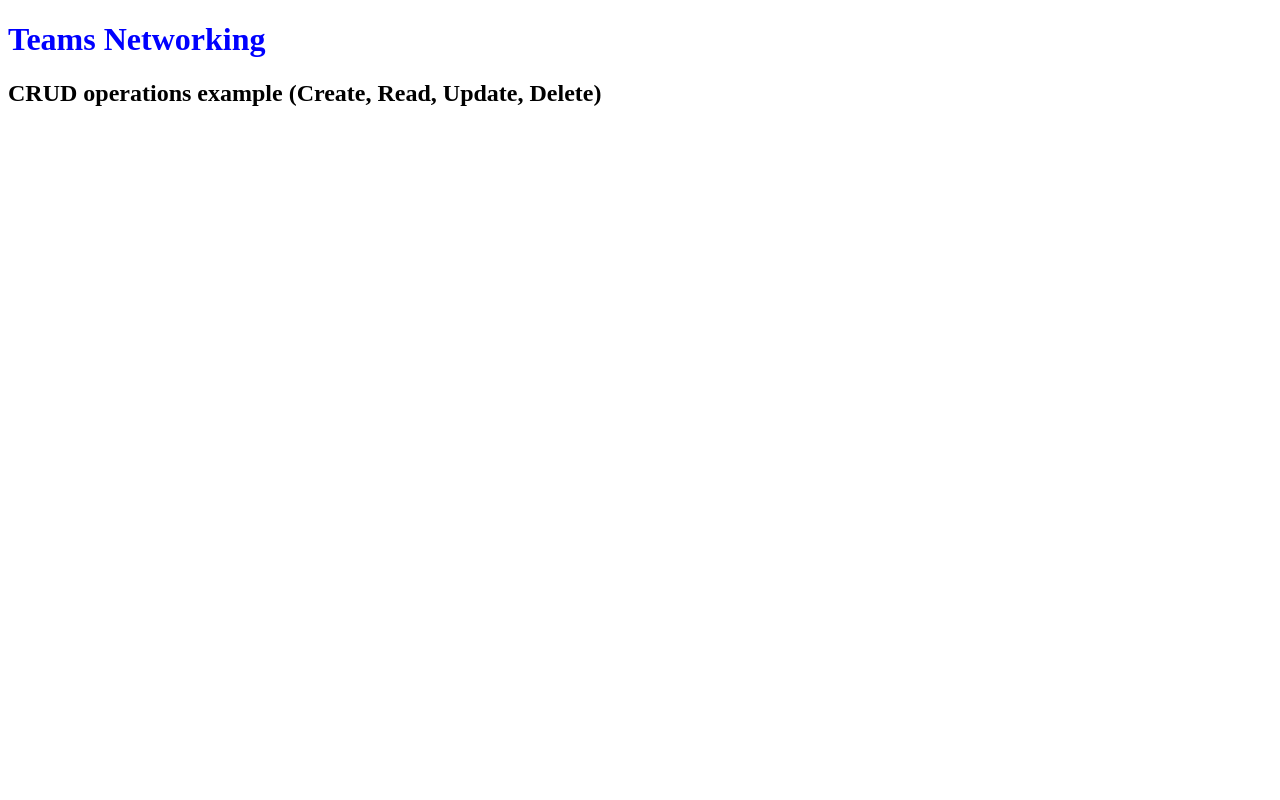
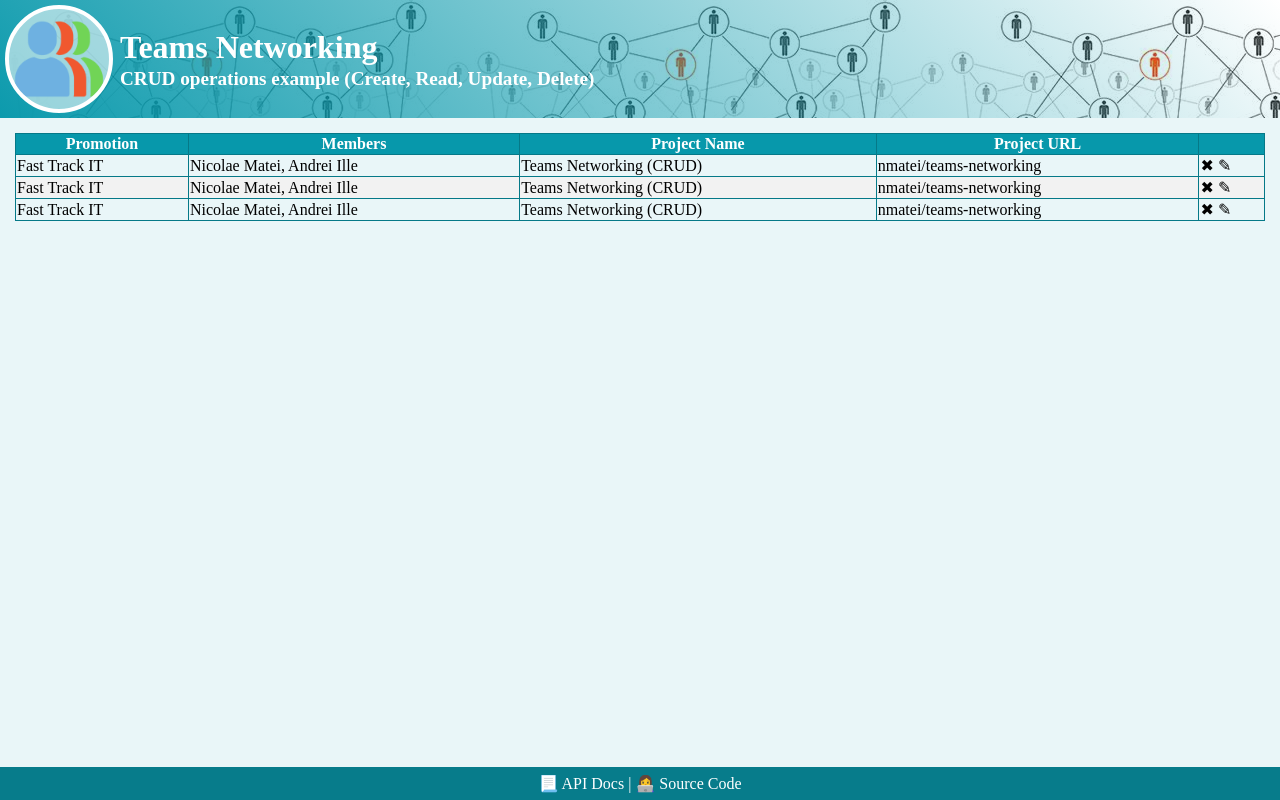
Before and after one commit to siminabichir/teams-networking, a website: page src/index.html in a window 1280 px wide. Drawn offline with Linux system fonts and the light colour scheme.

Commit message:
static html table and main layout

```diff
--- a/src/index.html
+++ b/src/index.html
@@ -7,8 +7,53 @@
     <link rel="stylesheet" href="style.css" />
   </head>
   <body>
-    <h1>Teams Networking</h1>
-    <h2>CRUD operations example (Create, Read, Update, Delete)</h2>
+    <header>
+      <div id="header-wrapper">
+        <img src="images/network-team-icon.png" alt="" width="100" height="100" />
+        <div>
+          <h1>Teams Networking</h1>
+          <h2>CRUD operations example (Create, Read, Update, Delete)</h2>
+        </div>
+      </div>
+    </header>
+    <section id="main">
+      <table id="teamsTable">
+        <thead>
+          <tr>
+            <th>Promotion</th>
+            <th>Members</th>
+            <th>Project Name</th>
+            <th>Project URL</th>
+            <th></th>
+          </tr>
+        </thead>
+        <tbody>
+          <tr>
+            <td>Fast Track IT</td>
+            <td>Nicolae Matei, Andrei Ille</td>
+            <td>Teams Networking (CRUD)</td>
+            <td>nmatei/teams-networking</td>
+            <td>✖ ✎</td>
+          </tr>
+          <tr>
+            <td>Fast Track IT</td>
+            <td>Nicolae Matei, Andrei Ille</td>
+            <td>Teams Networking (CRUD)</td>
+            <td>nmatei/teams-networking</td>
+            <td>✖ ✎</td>
+          </tr>
+          <tr>
+            <td>Fast Track IT</td>
+            <td>Nicolae Matei, Andrei Ille</td>
+            <td>Teams Networking (CRUD)</td>
+            <td>nmatei/teams-networking</td>
+            <td>✖ ✎</td>
+          </tr>
+        </tbody>
+        <tfoot></tfoot>
+      </table>
+    </section>
+    <footer>📃 API Docs | 👩‍💻 Source Code</footer>
     <script src="index.js"></script>
   </body>
 </html>
--- a/src/style.css
+++ b/src/style.css
@@ -1,3 +1,71 @@
+html {
+  height: 100%;
+}
+
+body {
+  display: flex;
+  flex-direction: column;
+  min-height: 100%;
+  margin: 0;
+  background-color: #e9f6f8;
+}
+
+header {
+  background-image: url(images/th.png);
+}
+
+#header-wrapper {
+  display: flex;
+  flex-direction: row;
+  align-items: center;
+  background: linear-gradient(45deg, #0798abfa, transparent);
+}
+
+header img {
+  border: 4px solid white;
+  background-color: #ffffff90;
+  border-radius: 50%;
+  margin: 5px;
+}
+
+body > section {
+  flex: 1;
+  padding: 15px;
+}
+
 h1 {
-  color: blue;
+  margin: 2px;
+  color: #fff;
 }
+
+h2 {
+  margin: 2px;
+  color: #fff;
+  font-size: 1.2em;
+}
+
+footer {
+  background-color: rgb(7, 124, 139);
+  color: #fff;
+  text-align: center;
+  padding: 7px;
+}
+
+#teamsTable {
+  border-collapse: collapse;
+  width: 100%;
+}
+
+#teamsTable th,
+#teamsTable td {
+  border: 1px solid #057988;
+}
+
+#teamsTable th {
+  color: white;
+  background-color: #0798ab;
+}
+
+#teamsTable tr:nth-child(even) {
+  background-color: #f2f2f2;
+}
```
Also changed, not shown: src/images/network-team-icon.png (added), src/images/th.png (added).
